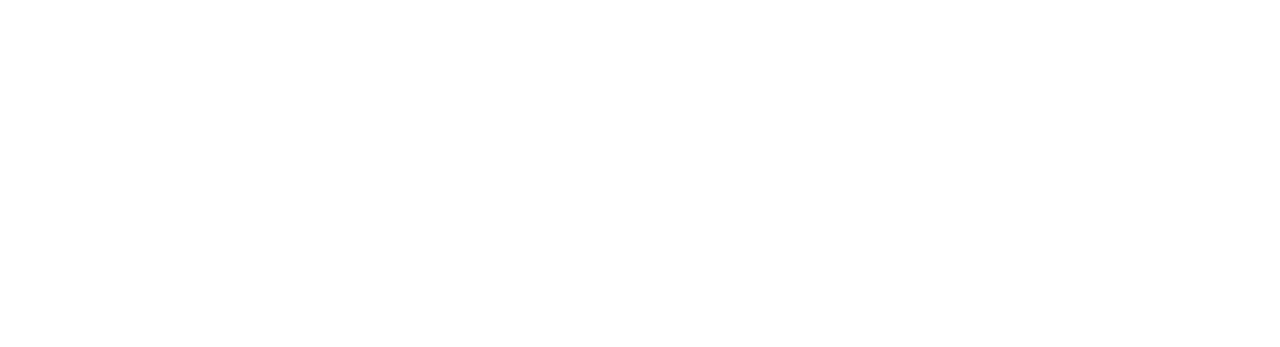
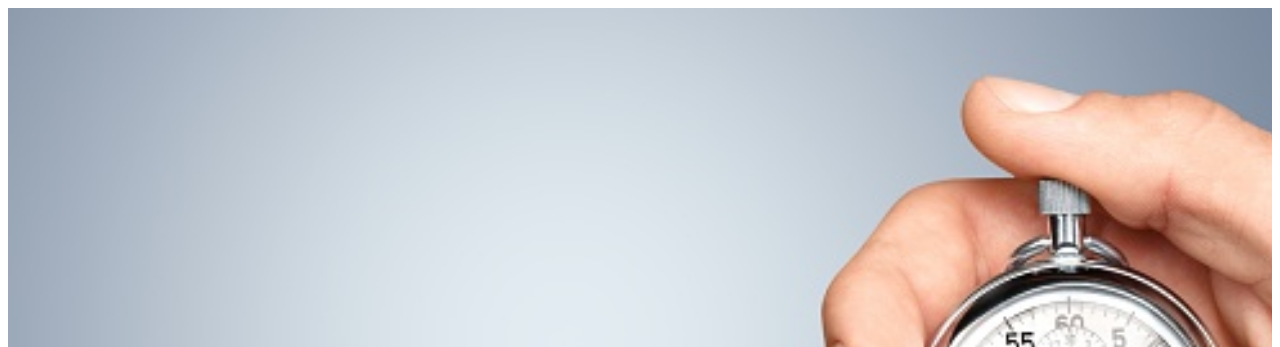
Before and after one commit to PurugulaRama/stop_watch, a plain HTML site: page index.html in a window 1280 px wide. Shown: the top 347 px of the page. Drawn offline with Linux system fonts and the light colour scheme.

Commit message:
this is second commit

```diff
--- a/style.css
+++ b/style.css
@@ -5,6 +5,9 @@
     justify-content: center;
     height: 100vh;
     font-family: Arial, sans-serif;
+    background-image: url(stop_watch.jpeg);
+    background-repeat: no-repeat;
+    background-size: cover;
   }
   .DisplayTimer {
     font-size: 48px;
```
Also changed, not shown: stop_watch.jpeg (added).
